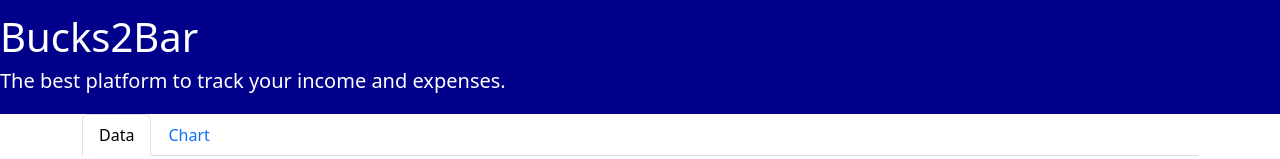
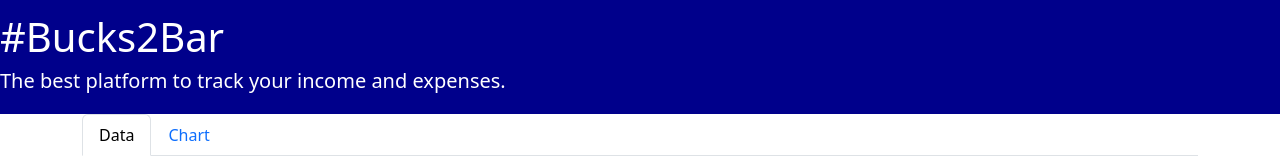
Before and after one commit to Galmiar57/Bucks2Bar, a plain HTML site: page index.html in a window 1280 px wide. Shown: the top 159 px of the page. Drawn offline with nearby package versions, Linux system fonts and the light colour scheme.

Commit message:
Update navbar brand in index.html

```diff
--- a/index.html
+++ b/index.html
@@ -15,7 +15,7 @@
 <body>
   <nav class="navbar navbar-expand-lg navbar-dark bg-blue">
     <a class="navbar-brand" href="#">
-      <h1>Bucks2Bar</h1>
+      <h1>#Bucks2Bar</h1>
       <h5>The best platform to track your income and expenses.</h5>
     </a>
   </nav>
```
